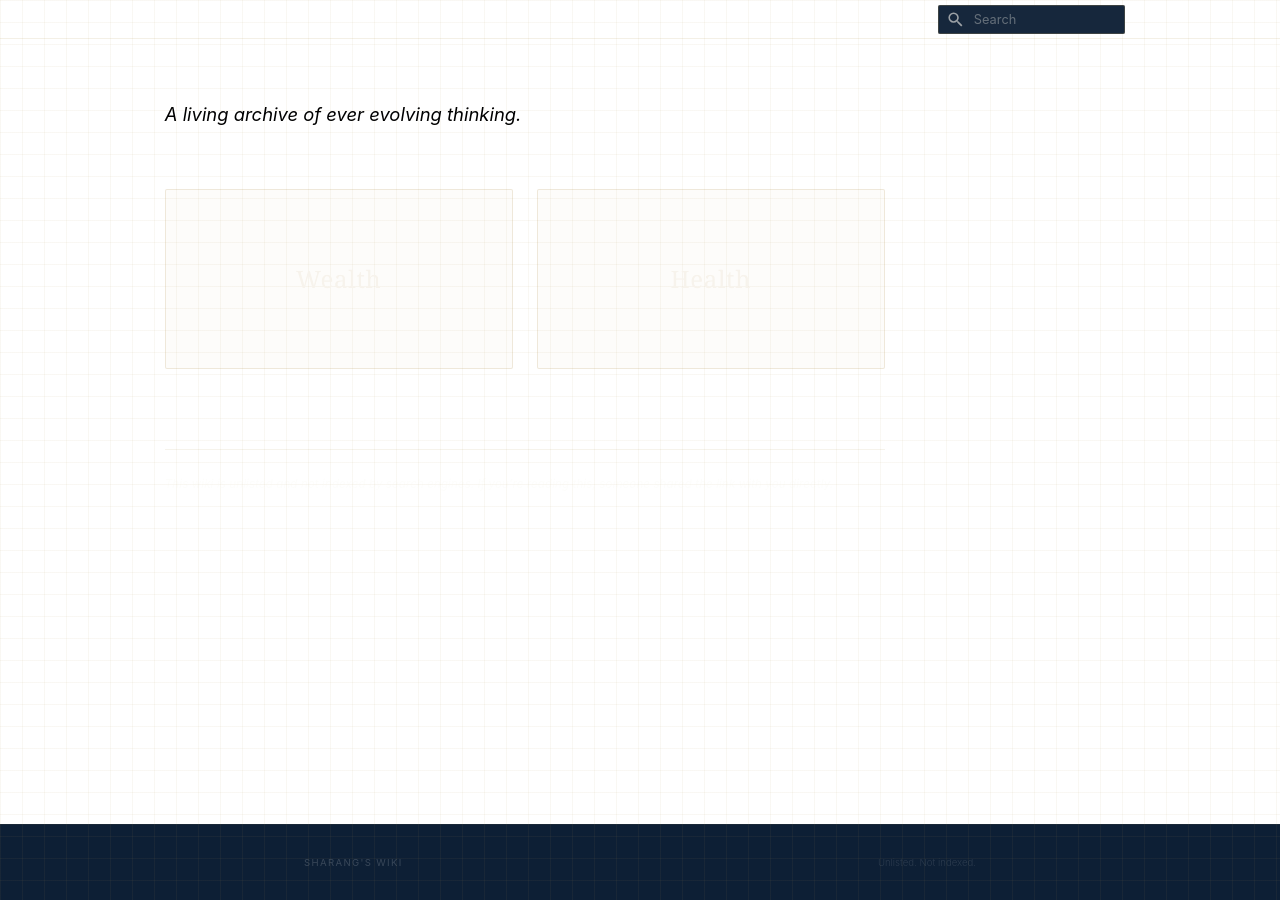
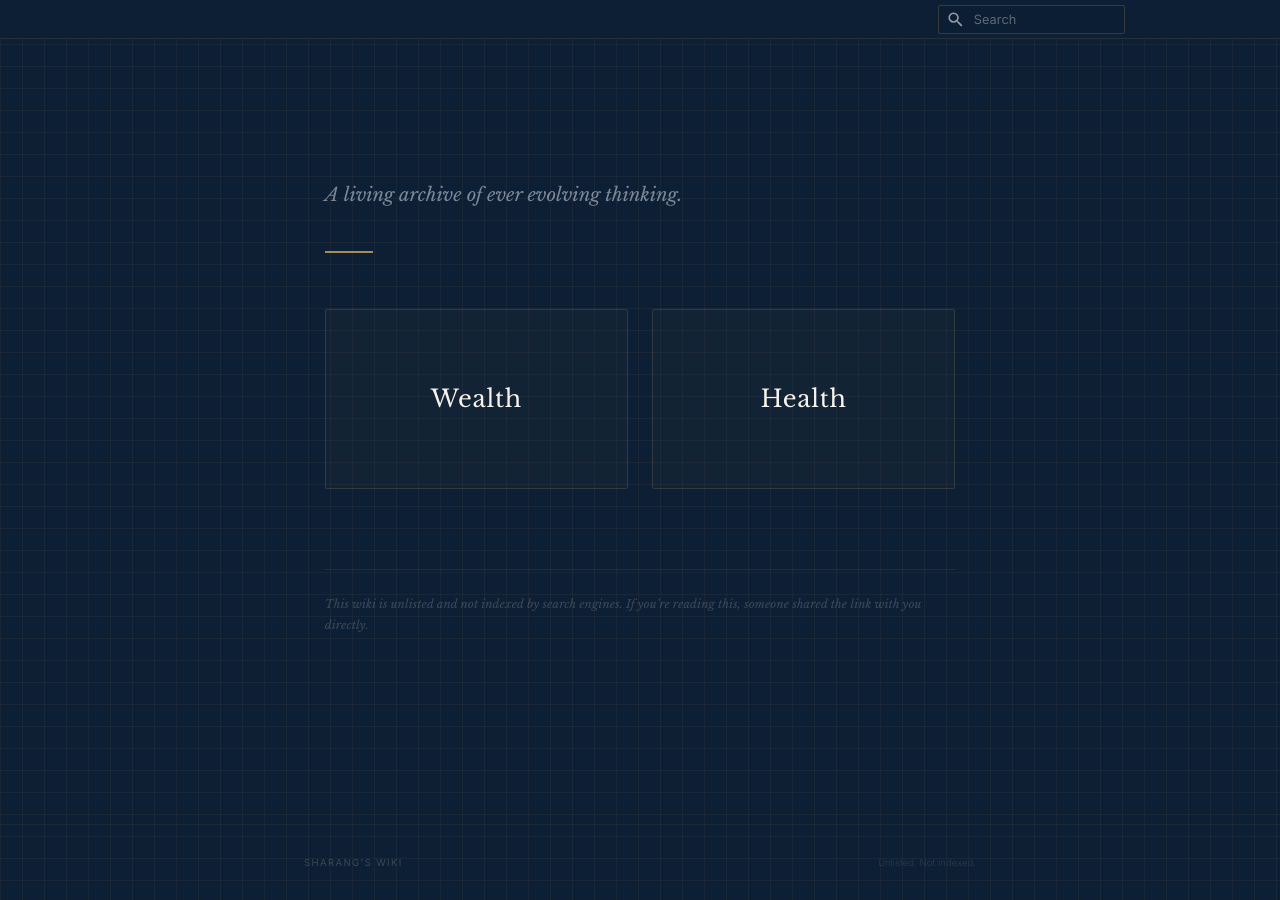
Before and after one commit to sharangshah/wiki, an MkDocs documentation site: the page built from docs/index.md, in a window 1280 px wide. Built offline with MkDocs 1.6.1 and Material for MkDocs 9.7.7, drawn with Linux system fonts in a browser that asks for light colours.

Commit message:
Fix critical CSS parse error: remove stray char breaking :root variables

```diff
--- a/docs/stylesheets/brand.css
+++ b/docs/stylesheets/brand.css
@@ -1,4 +1,4 @@
-h/* ============================================================================
+/* ============================================================================
    SHARANG’S WIKI — BRAND SYSTEM
    Dark-first, luxury editorial design system inspired by Vigilis
    ============================================================================ */
```
